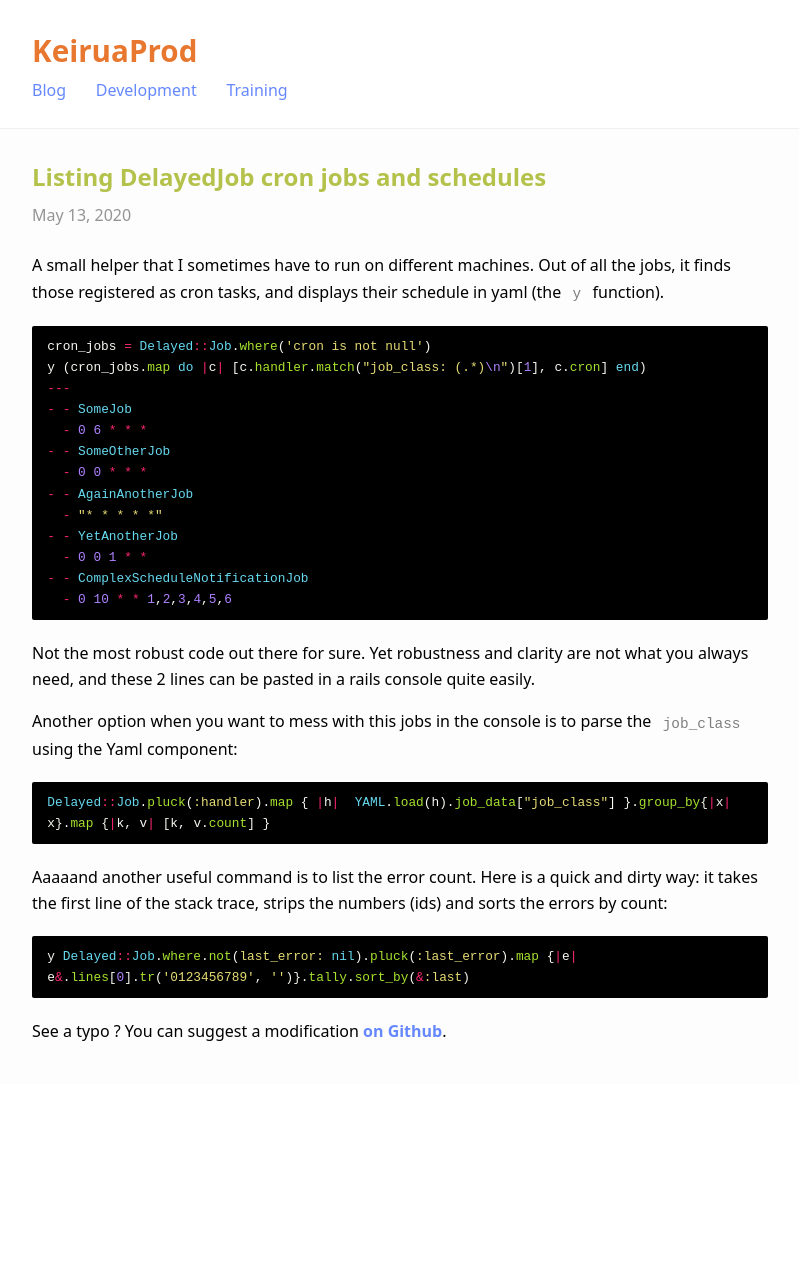
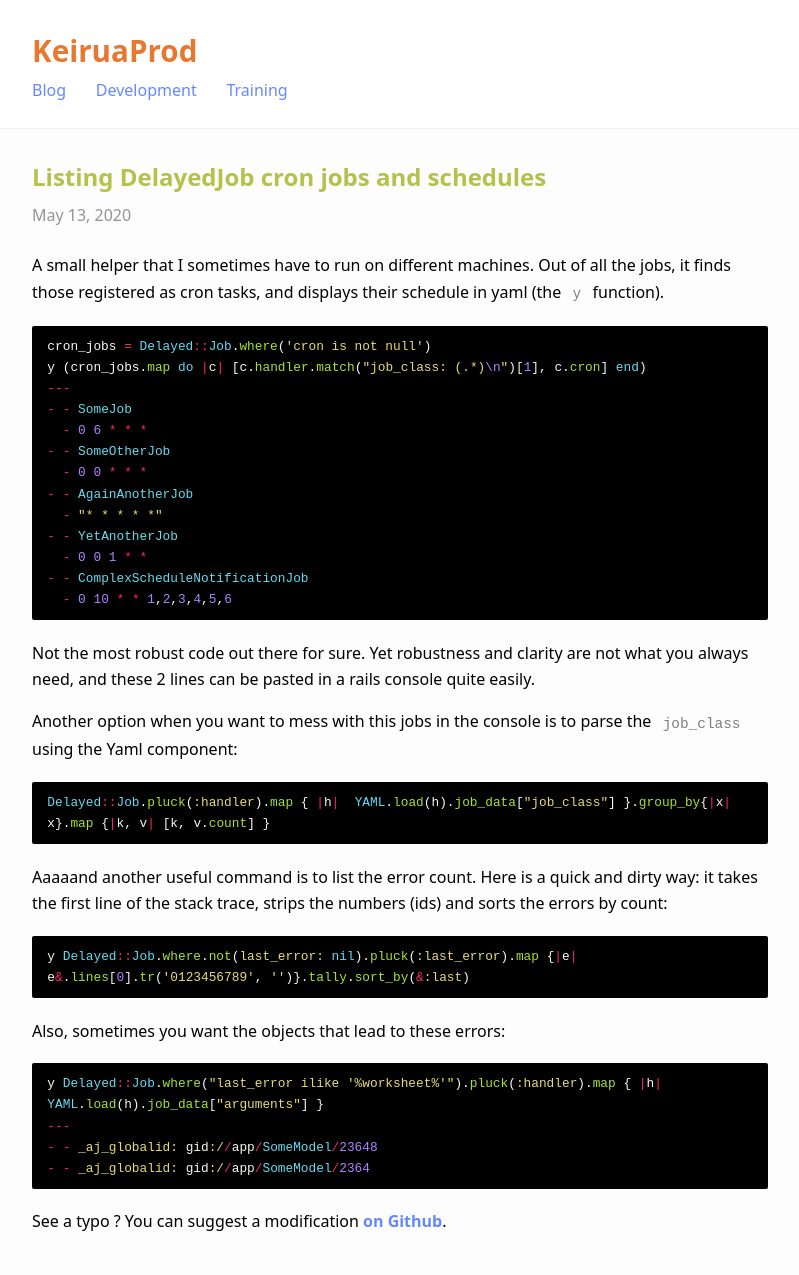
Before and after one commit to Keirua/blog.keiruaprod.fr, a Jekyll site: the page built from _posts/2020-05-13-delayed_job-crons.md, in a window 1280 px wide. Shown: the whole page, without its empty margins (240-1039 px from the left). Built offline with Jekyll 4.4.1, drawn with Linux system fonts in a browser that asks for light colours; before the commit the page ends 1084 px from its top, so only the background shows below that.

Commit message:
delayed_job objects

````diff
--- a/_posts/2020-05-13-delayed_job-crons.md
+++ b/_posts/2020-05-13-delayed_job-crons.md
@@ -37,3 +37,12 @@ Aaaaand another useful command is to list the error count. Here is a quick and d
 ```ruby
 y Delayed::Job.where.not(last_error: nil).pluck(:last_error).map {|e| e&.lines[0].tr('0123456789', '')}.tally.sort_by(&:last)
 ```
+
+Also, sometimes you want the objects that lead to these errors:
+
+```ruby
+y Delayed::Job.where("last_error ilike '%worksheet%'").pluck(:handler).map { |h|  YAML.load(h).job_data["arguments"] }
+---
+- - _aj_globalid: gid://app/SomeModel/23648
+- - _aj_globalid: gid://app/SomeModel/2364
+```
````
